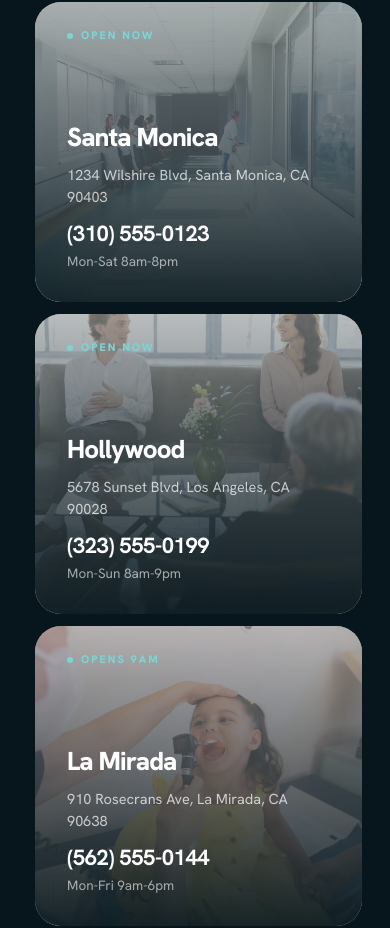
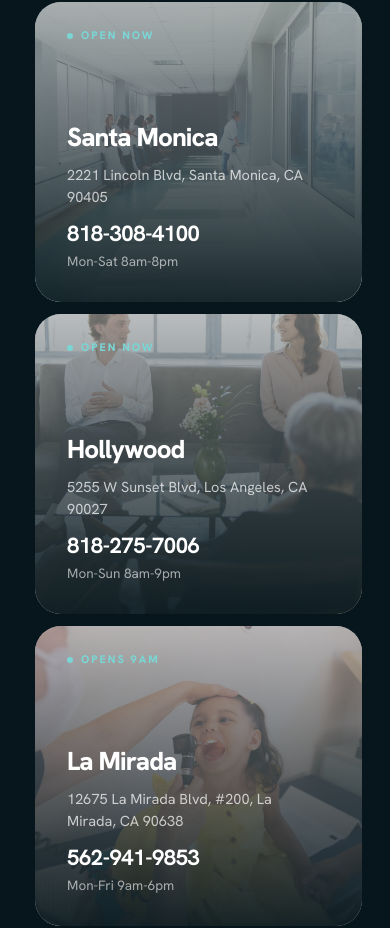
Before and after one commit to sanjulablockchain/st-gianna, a Next.js app: page / in a window 390 px wide. Shown: the part 3192-4120 px from the top of the page. Built offline with nearby package versions, Linux system fonts and the light colour scheme.

Commit message:
fix: correct homepage clinic addresses and phone numbers

```diff
--- a/components/Locations.tsx
+++ b/components/Locations.tsx
@@ -10,24 +10,24 @@ const LOCATIONS = [
   {
     name: "Santa Monica",
     status: "Open now",
-    address: "1234 Wilshire Blvd, Santa Monica, CA 90403",
-    phone: "(310) 555-0123",
+    address: "2221 Lincoln Blvd, Santa Monica, CA 90405",
+    phone: "818-308-4100",
     hours: "Mon-Sat 8am-8pm",
     image: "/images/photo-hospital-hallway.jpg",
   },
   {
     name: "Hollywood",
     status: "Open now",
-    address: "5678 Sunset Blvd, Los Angeles, CA 90028",
-    phone: "(323) 555-0199",
+    address: "5255 W Sunset Blvd, Los Angeles, CA 90027",
+    phone: "818-275-7006",
     hours: "Mon-Sun 8am-9pm",
     image: "/images/photo-counseling-session.jpg",
   },
   {
     name: "La Mirada",
     status: "Opens 9am",
-    address: "910 Rosecrans Ave, La Mirada, CA 90638",
-    phone: "(562) 555-0144",
+    address: "12675 La Mirada Blvd, #200, La Mirada, CA 90638",
+    phone: "562-941-9853",
     hours: "Mon-Fri 9am-6pm",
     image: "/images/photo-pediatric-checkup.jpg",
   },
```
Also changed, not shown: 1 other file (tests, documents, lock files or other folders).
